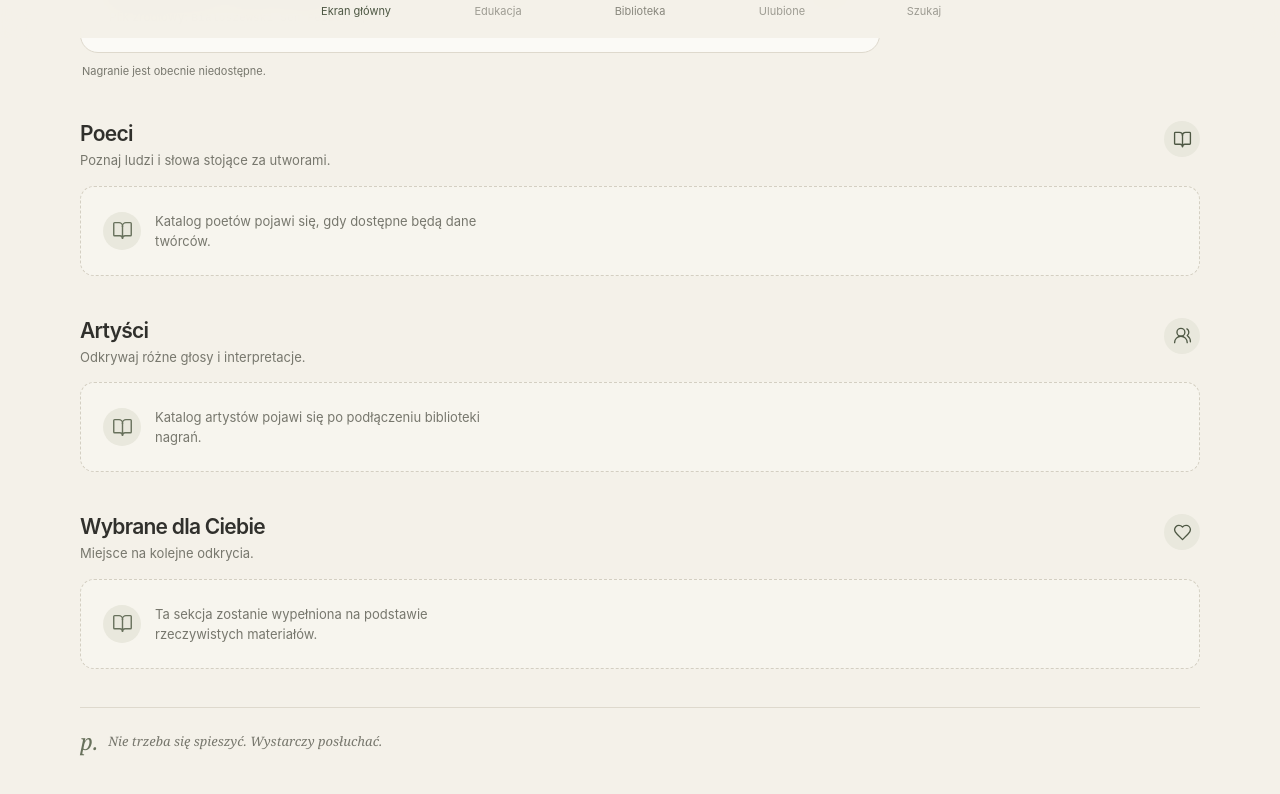
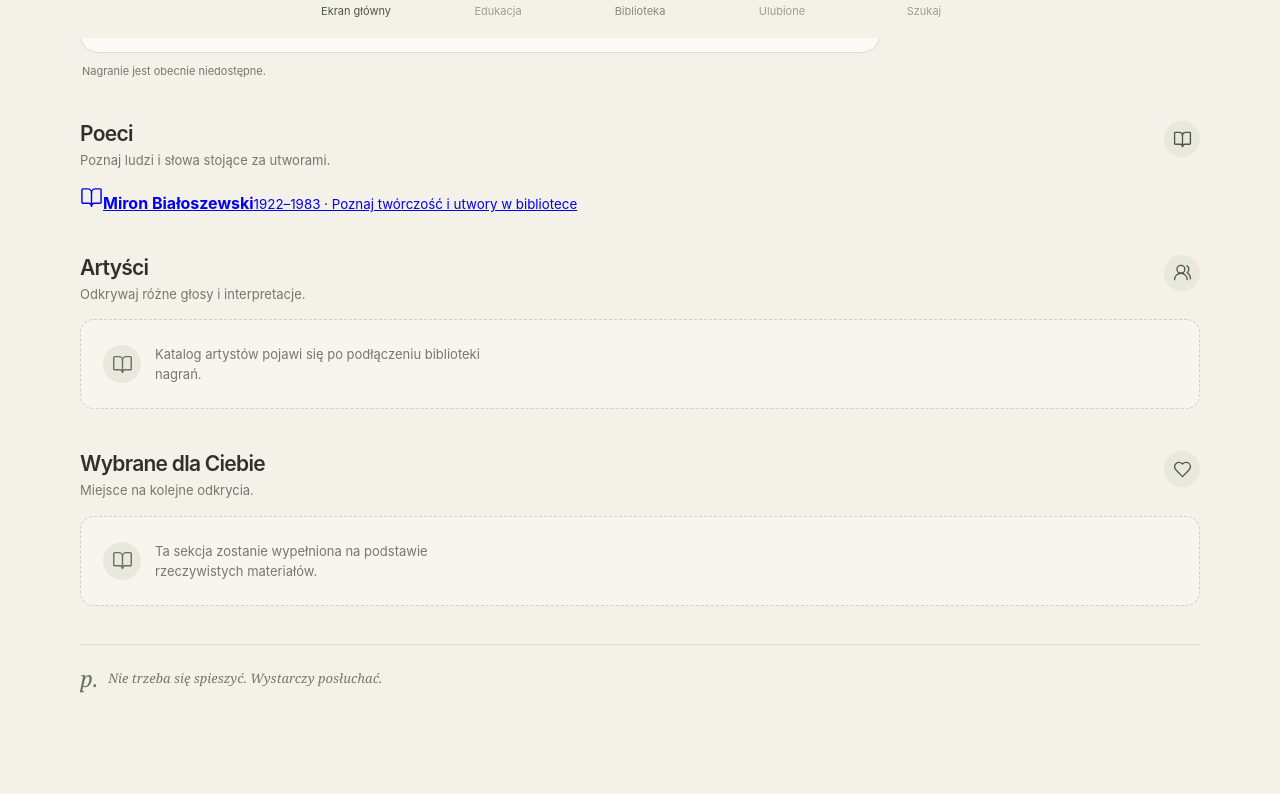
Before and after one commit to Widlakolak/poetry-app, a React (Vite) app in the folder frontend/: page / in a window 1280 px wide. Shown: the part 762-1556 px from the top of the page. Built offline with nearby package versions, Linux system fonts and the light colour scheme; no server answers.

Commit message:
Enable direct poet/work routes and link Miron profile from Poeci section

```diff
--- a/frontend/src/App.tsx
+++ b/frontend/src/App.tsx
@@ -1,4 +1,3 @@
-import { useState } from "react";
 import {
   BookOpen,
   GraduationCap,
@@ -9,10 +8,11 @@ import {
   Sparkles,
   UsersRound,
 } from "lucide-react";
+import EditorialPages from "./EditorialPages";
 import FeaturedVideoCard from "./FeaturedVideoCard";
 import LibraryView from "./LibraryView";
 
-type Page = "home" | "library";
+type Page = "home" | "library" | "editorial";
 
 type NavigationItem = {
   label: string;
@@ -65,13 +65,7 @@ function EmptyCollection({ children }: { children: string }) {
   );
 }
 
-function BottomNavigation({
-  currentPage,
-  onNavigate,
-}: {
-  currentPage: Page;
-  onNavigate: (page: Page) => void;
-}) {
+function BottomNavigation({ currentPage }: { currentPage: Page }) {
   return (
     <nav className="bottom-navigation" aria-label="Nawigacja główna">
       {navigation.map(({ label, icon: Icon, page }) => {
@@ -83,7 +77,11 @@ function BottomNavigation({
             key={label}
             aria-current={active ? "page" : undefined}
             disabled={!page}
-            onClick={() => page && onNavigate(page)}
+            onClick={() => {
+              if (page) {
+                window.location.assign(page === "home" ? "/" : "/biblioteka");
+              }
+            }}
             title={page ? label : `${label} - kolejny etap`}
           >
             <Icon size={22} strokeWidth={active ? 2 : 1.7} aria-hidden="true" />
@@ -96,7 +94,9 @@ function BottomNavigation({
 }
 
 export default function App() {
-  const [currentPage, setCurrentPage] = useState<Page>("home");
+  const pathname = window.location.pathname;
+  const currentPage: Page =
+    pathname === "/" ? "home" : pathname === "/biblioteka" ? "library" : "editorial";
 
   return (
     <div className="app-shell">
@@ -137,11 +137,13 @@ export default function App() {
             description="Poznaj ludzi i słowa stojące za utworami."
             icon={BookOpen}
           />
-          <div className="collection-placeholder">
-            <EmptyCollection>
-              Katalog poetów pojawi się, gdy dostępne będą dane twórców.
-            </EmptyCollection>
-          </div>
+          <a className="poet-preview" href="/poeci/miron-bialoszewski">
+            <span className="poet-preview-mark" aria-hidden="true"><BookOpen size={23} strokeWidth={1.5} /></span>
+            <span>
+              <strong>Miron Białoszewski</strong>
+              <small>1922–1983 · Poznaj twórczość i utwory w bibliotece</small>
+            </span>
+          </a>
         </section>
 
         <section className="collection-section" aria-labelledby="artists-title">
@@ -172,8 +174,10 @@ export default function App() {
           </div>
         </section>
         </main>
+      ) : currentPage === "library" ? (
+        <LibraryView />
       ) : (
-        <LibraryView />
+        <EditorialPages pathname={pathname} />
       )}
 
       <footer className="site-footer">
@@ -181,7 +185,7 @@ export default function App() {
         <p>Nie trzeba się spieszyć. Wystarczy posłuchać.</p>
       </footer>
 
-      <BottomNavigation currentPage={currentPage} onNavigate={setCurrentPage} />
+      <BottomNavigation currentPage={currentPage} />
     </div>
   );
 }
```
